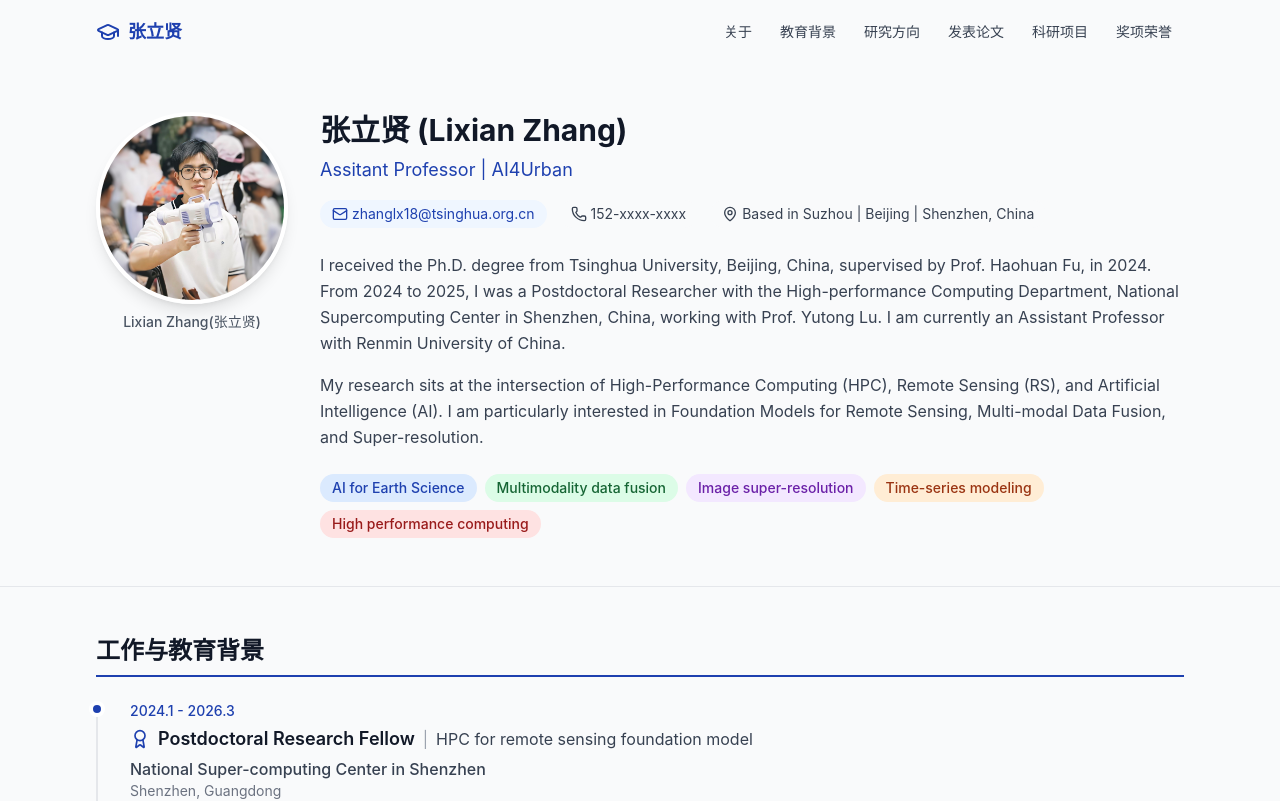
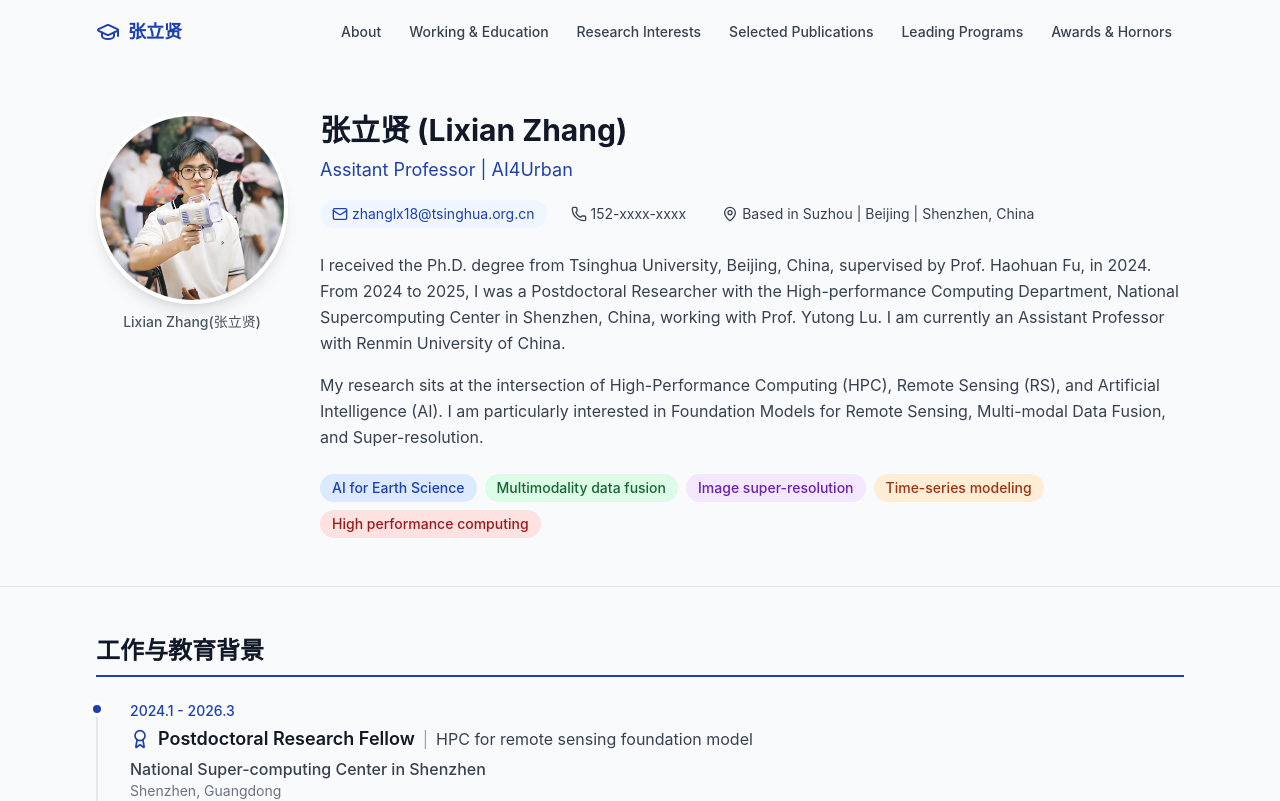
Before and after one commit to xian1234/LixianZhang, a React (Vite) app: page / in a window 1280 px wide. Shown: the top 801 px of the page. Built offline with nearby package versions, Linux system fonts and the light colour scheme.

Commit message:
Translate navigation items to English

```diff
--- a/src/sections/Navigation.tsx
+++ b/src/sections/Navigation.tsx
@@ -14,12 +14,12 @@ const Navigation = () => {
   }, []);
 
   const navItems = [
-    { label: '关于', href: '#about' },
-    { label: '教育背景', href: '#education' },
-    { label: '研究方向', href: '#research' },
-    { label: '发表论文', href: '#publications' },
-    { label: '科研项目', href: '#projects' },
-    { label: '奖项荣誉', href: '#awards' },
+    { label: 'About', href: '#about' },
+    { label: 'Working & Education', href: '#education' },
+    { label: 'Research Interests', href: '#research' },
+    { label: 'Selected Publications', href: '#publications' },
+    { label: 'Leading Programs', href: '#projects' },
+    { label: 'Awards & Hornors', href: '#awards' },
   ];
 
   const scrollToSection = (href: string) => {
```
